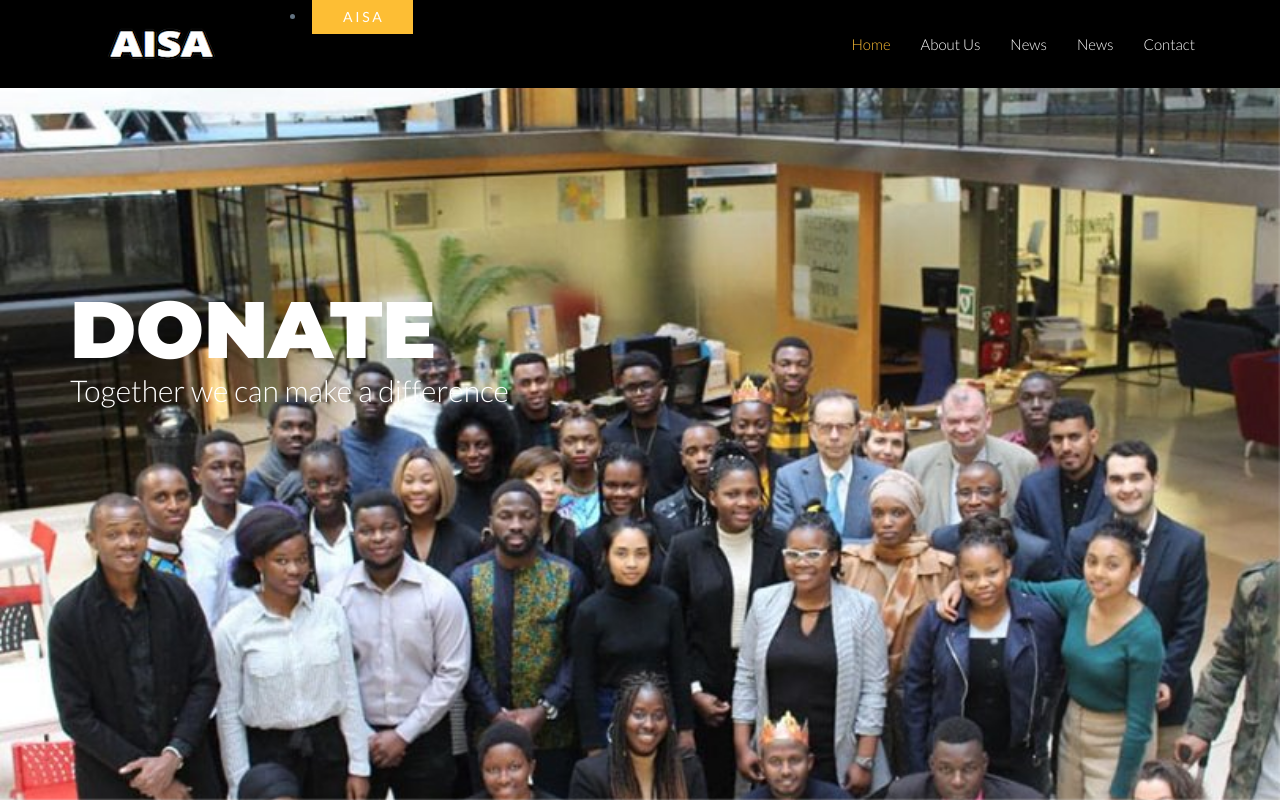
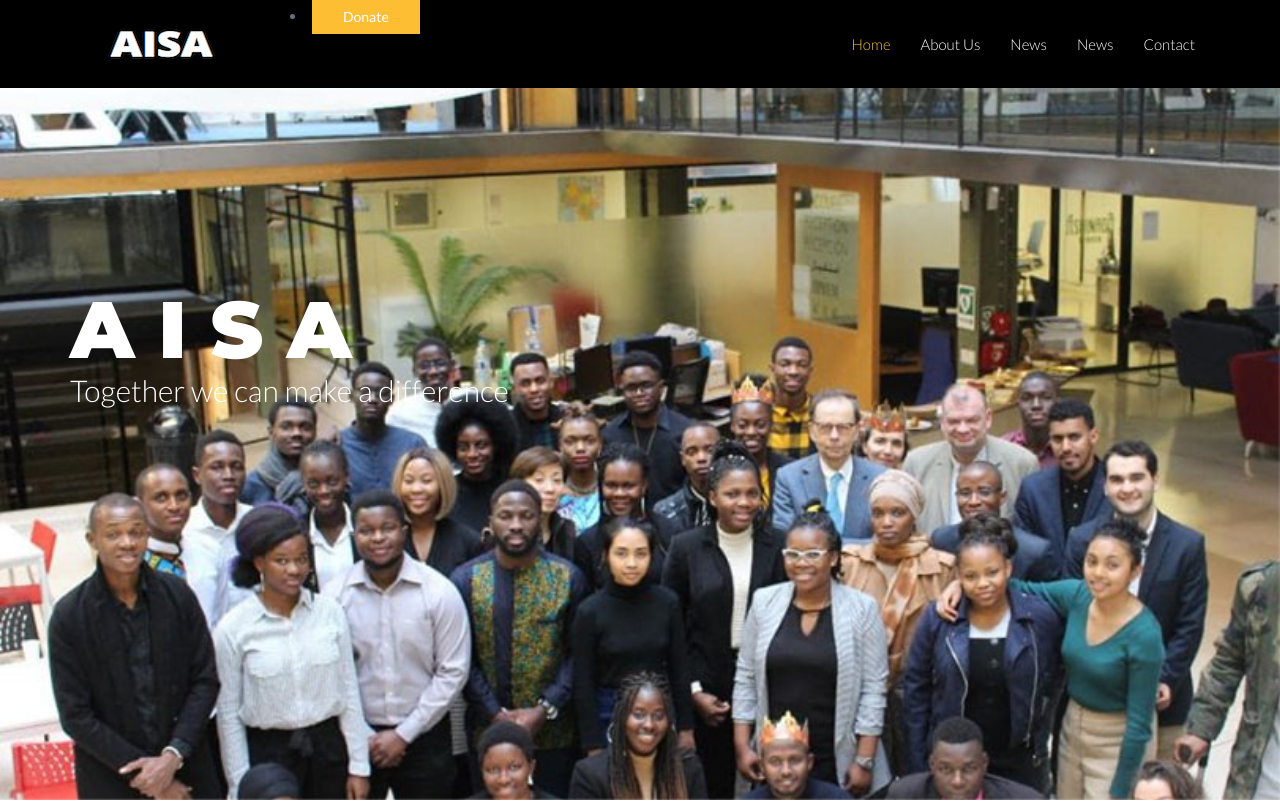
Before and after one commit to pmaume23/aisa, a website: page index.html in a window 1280 px wide. Shown: the top 802 px of the page. Drawn offline with Linux system fonts and the light colour scheme; files whose address does not match are found by name.

Commit message:
Update index.html

```diff
--- a/index.html
+++ b/index.html
@@ -60,7 +60,7 @@
                 </ul>
               </li>
 
-            <li class="probootstra-cta-button last"><a href="donate.html" class="btn btn-primary">A I S A</a></li>
+            <li class="probootstra-cta-button last"><a href="donate.html" class="btn btn-primary">Donate</a></li>
             </ul>
           </div>
         </div>
@@ -71,7 +71,7 @@
           <div class="row">
             <div class="col-md-12">
               <div class="probootstrap-slider-text probootstrap-animate" data-animate-effect="fadeIn">
-                <h1 class="probootstrap-heading probootstrap-animate">Donate <span>Together we can make a difference</span></h1>
+                <h1 class="probootstrap-heading probootstrap-animate">A I S A<span>Together we can make a difference</span></h1>
                 <!--<p class="probootstrap-animate"><a href="#" class="btn btn-primary btn-lg">Donate Now</a></p>-->
               </div>
             </div>
```
